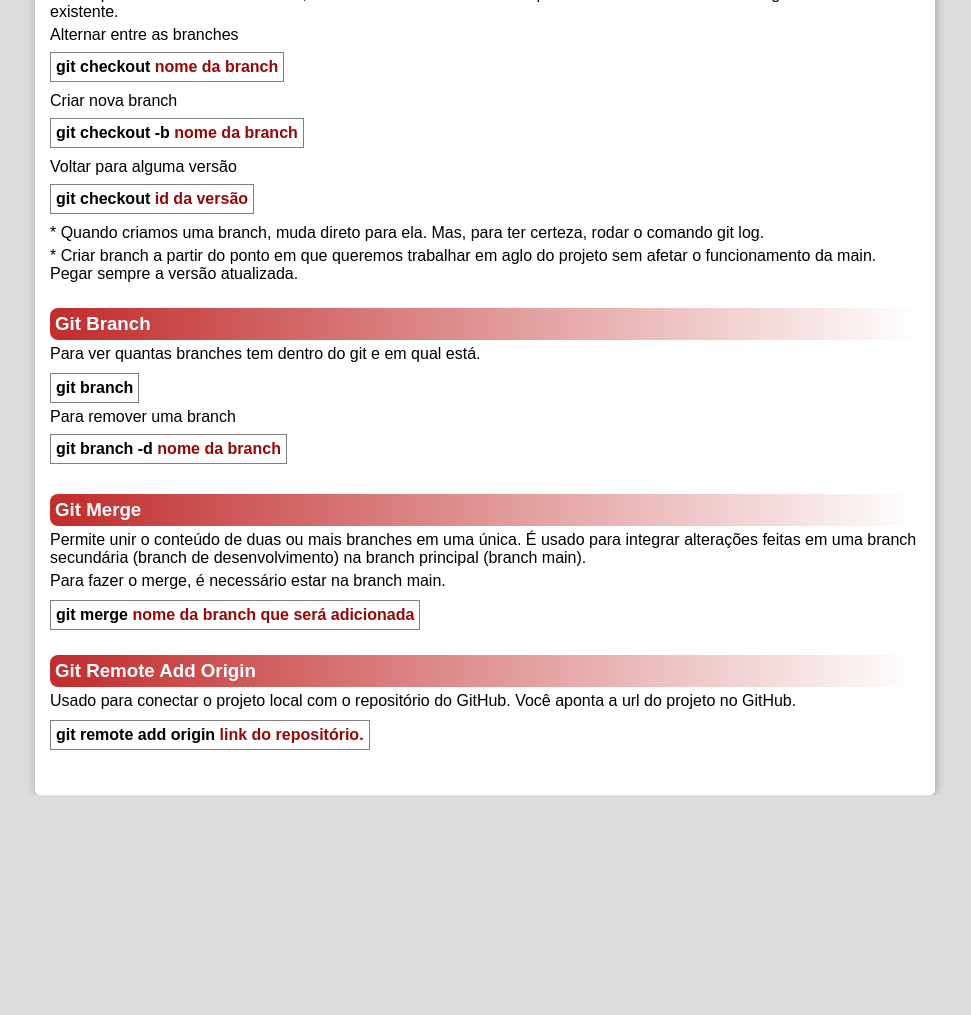
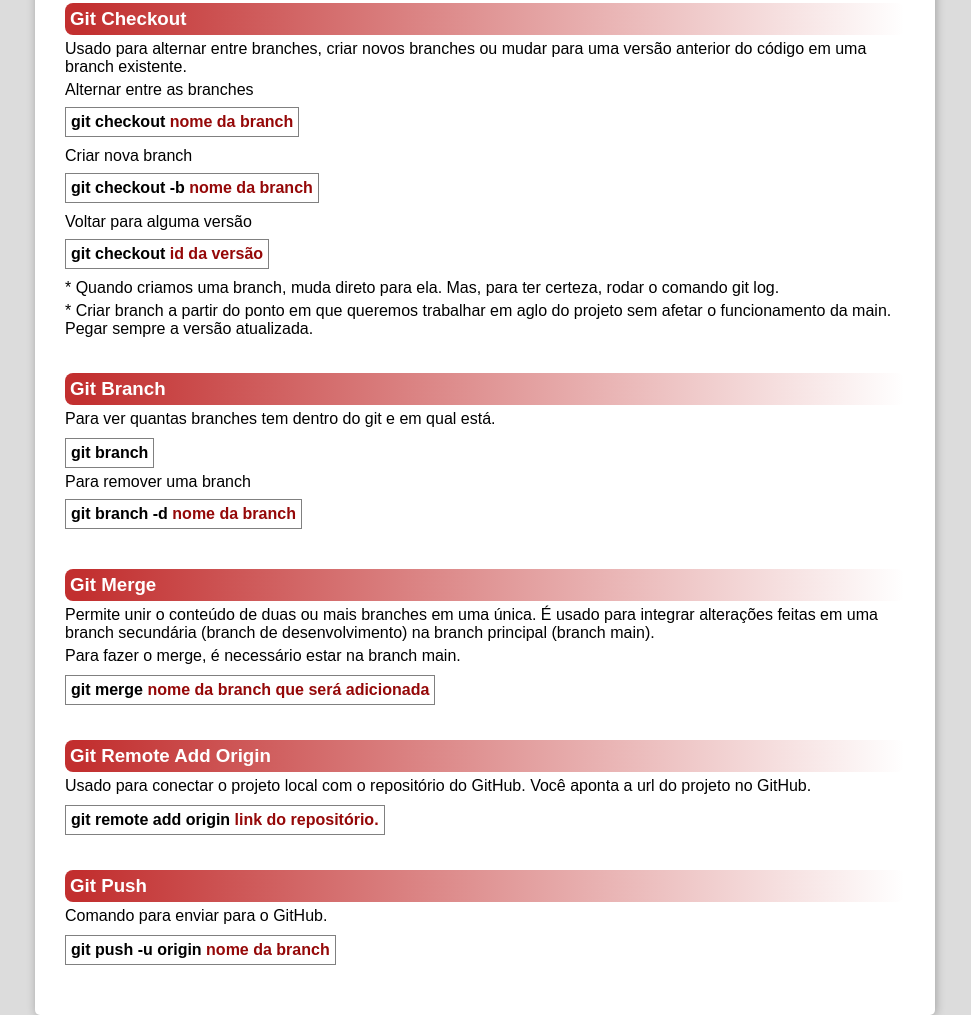
Before and after one commit to lucas-aguiar33/aula-de-git, a plain HTML site: page index.html in a window 1280 px wide. Shown: the part 869-1884 px from the top of the page, without its empty margins (155-1126 px from the left). Before the commit the page ends 1664 px from the top, so only its background shows below. Drawn offline with Linux system fonts and the light colour scheme.

Commit message:
Adicionando git push

```diff
--- a/css/style.css
+++ b/css/style.css
@@ -41,7 +41,7 @@ main {
     background-color: white;
     max-width: 900px;
     margin:auto;
-    padding:20px 15px;
+    padding:30px;
     border-radius:5px;
     box-shadow: 1px 1px 10px rgba(0, 0, 0, 0.271);
 
@@ -56,11 +56,11 @@ section#container-comandos> h2 {
     color:rgb(102, 99, 99);
     font-size:2em;
     font-family: 'Courier New', Courier, monospace;
-    margin-bottom:30px;
+    margin-bottom:10px;
 }
 
 section#container-comandos > div.comando {
-    margin-bottom:20px;
+    margin:15px 0px;
 }
 
 section#container-comandos > div.comando > h3 {
@@ -72,6 +72,7 @@ section#container-comandos > div.comando > h3 {
 
 section#container-comandos > div.comando > p{
     margin: 5px 0px;
+
 }
 
 p.p-comando {
--- a/index.html
+++ b/index.html
@@ -88,6 +88,12 @@
                 <p class="p-comando"> git remote add origin <span>link do repositório.</span></p>
             </div>
 
+            <div class="comando">
+                <h3>Git Push</h3>
+                <p>Comando para enviar para o GitHub.</p>
+                <p class="p-comando">git push -u origin <span>nome da branch</span></p>
+            </div>
+
 
         </section>
     </main>
```
